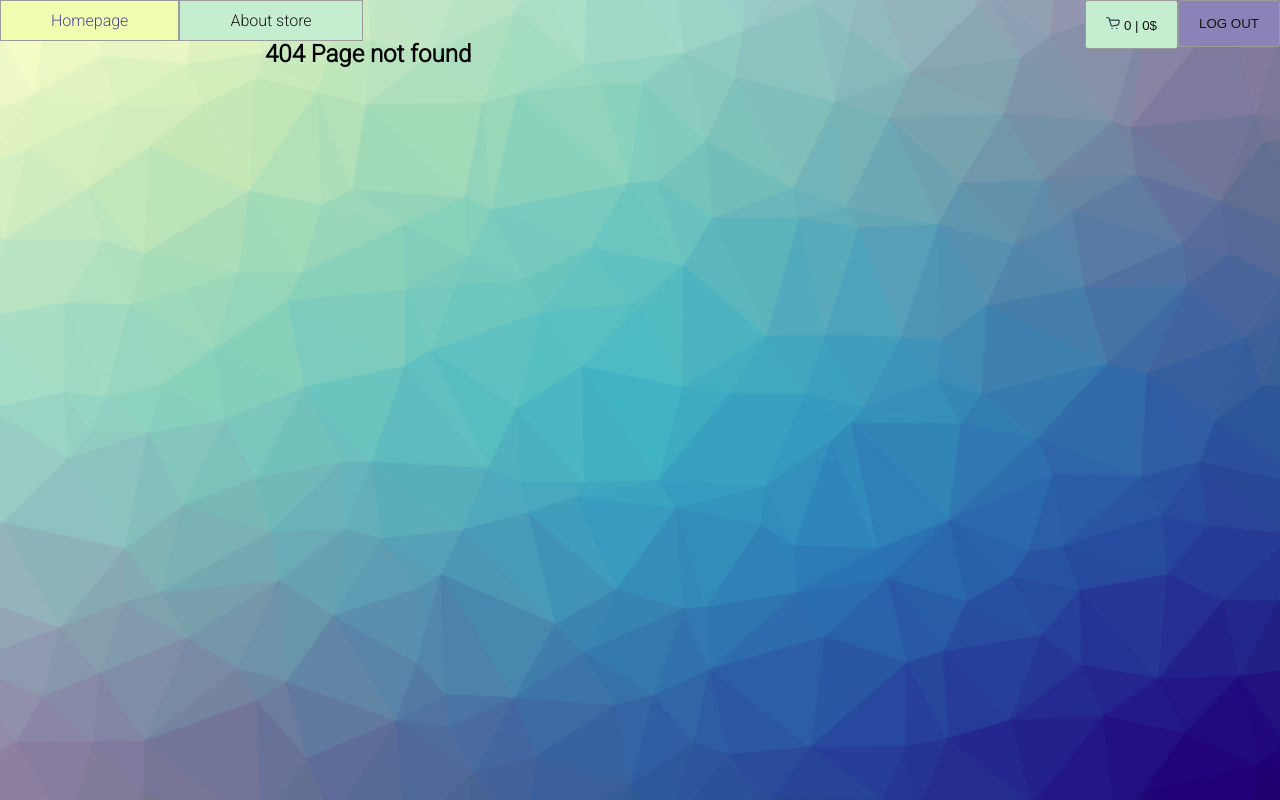
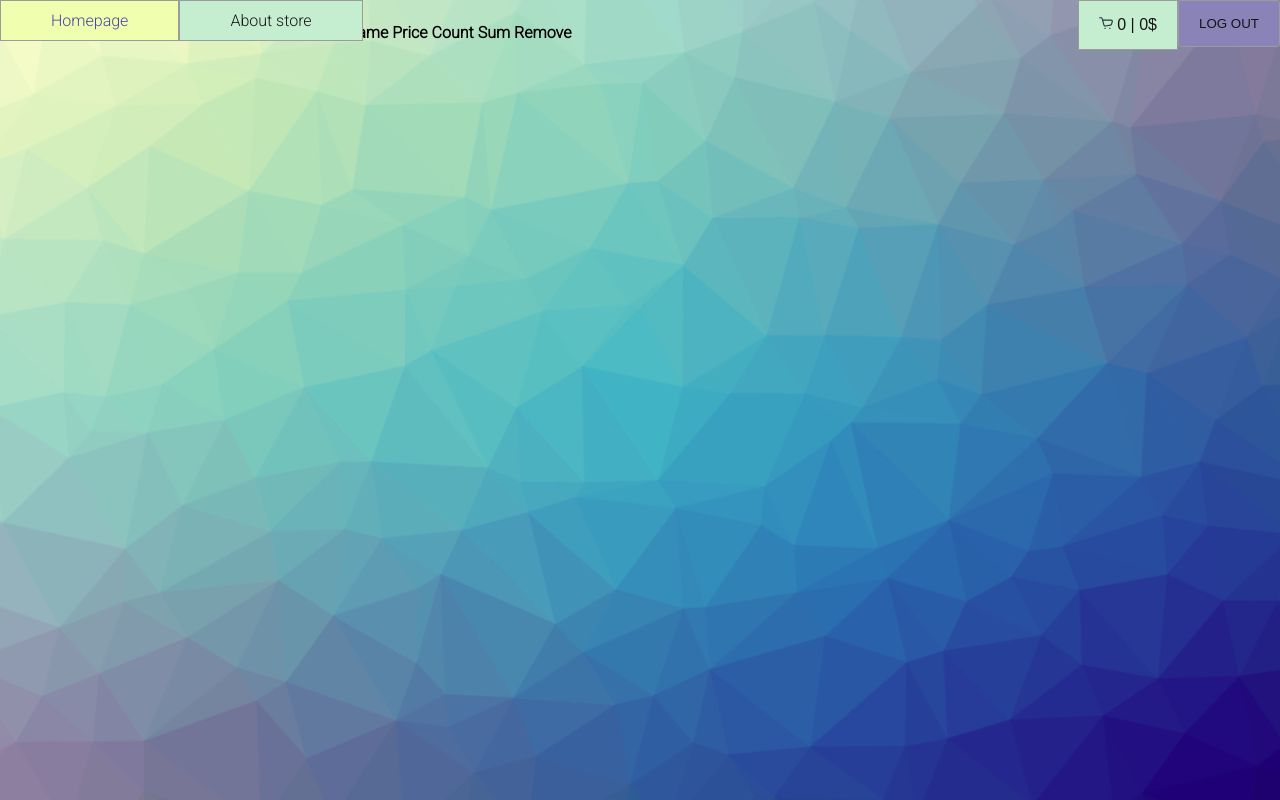
Before and after one commit to shevvss/todoAppAndersen, a React (Create React App) app: page /cart in a window 1280 px wide. Before the commit this address had no page. Built offline with nearby package versions, Linux system fonts and the light colour scheme.

Commit message:
add redux

```diff
--- a/package.json
+++ b/package.json
@@ -9,8 +9,10 @@
     "prop-types": "^15.8.1",
     "react": "^18.1.0",
     "react-dom": "^18.1.0",
+    "react-redux": "^8.0.2",
     "react-router-dom": "^6.3.0",
     "react-scripts": "5.0.1",
+    "redux": "^4.2.0",
     "web-vitals": "^2.1.4"
   },
   "scripts": {
--- a/src/App.js
+++ b/src/App.js
@@ -5,10 +5,10 @@ import Homepage from './Components/Homepage/Homepage';
 import Items from './Components/Items/Items';
 import Header from './Components/Header/Header';
 import './StylesApp.module.css';
+import Cart from './Components/Cart/Cart';
 
 function App() {
   const [loggedIn, setLoggedIn] = useState(true);
-  const [cart, setCart] = useState([]);
 
   const logOut = () => {
     setLoggedIn(false);
@@ -16,14 +16,6 @@ function App() {
 
   const logIn = () => {
     setLoggedIn(true);
-  };
-
-  const addItemToCart = (item, count = 1) => {
-    let items = [];
-    for (let i = 0; i < count; i++) {
-      items.push(item);
-    }
-    setCart([...cart, ...items]);
   };
 
   // const removeItemFromCart = (item) => {
@@ -39,19 +31,12 @@ function App() {
   return (
     <>
       <BrowserRouter>
-        <Header cart={cart} loggedIn={loggedIn} logOut={logOut} logIn={logIn} />
+        <Header loggedIn={loggedIn} logOut={logOut} logIn={logIn} />
         <Routes>
-          <Route
-            path='/index'
-            element={
-              <Homepage loggedIn={loggedIn} addItemToCart={addItemToCart} />
-            }
-          />
+          <Route path='/index' element={<Homepage loggedIn={loggedIn} />} />
           <Route path='/aboutstore' element={<AboutStore />} />
-          <Route
-            path='/descriptionitem/:id'
-            element={<Items addItemToCart={addItemToCart} />}
-          />
+          <Route path='/descriptionitem/:id' element={<Items />} />
+          <Route path='/cart' element={<Cart />} />
           <Route
             path='*'
             element={
--- /dev/null
+++ b/src/Components/Cart/Cart.js
@@ -0,0 +1,35 @@
+import React from 'react';
+import { useSelector } from 'react-redux';
+import { getCart } from '../../store/selectors';
+
+const Cart = () => {
+  const cart = useSelector(getCart);
+  return (
+    <div>
+      <table>
+        <tr>
+          <th>Product ID</th>
+          <th>Name</th>
+          <th>Price</th>
+          <th>Count</th>
+          <th>Sum</th>
+          <th>Remove</th>
+        </tr>
+        {cart.map((item) => {
+          return (
+            <tr>
+              <td>{item.id}</td>
+              <td>{item.title}</td>
+              <td>{item.price}</td>
+              <td></td>
+              <td></td>
+              <td></td>
+            </tr>
+          );
+        })}
+      </table>
+    </div>
+  );
+};
+
+export default Cart;
--- a/src/Components/Header/Header.js
+++ b/src/Components/Header/Header.js
@@ -26,9 +26,9 @@ const Header = (props) => {
             LOG OUT
           </button>
 
-          <button className={styles.cart}>
-            <Order cart={props.cart} />
-          </button>
+          <Link className={styles.cart} to='/cart'>
+            <Order />
+          </Link>
         </>
       ) : (
         <>
--- a/src/Components/Homepage/Homepage.js
+++ b/src/Components/Homepage/Homepage.js
@@ -1,9 +1,11 @@
 import React, { useState, useEffect } from 'react';
 import styles from './StylesHomepage.module.css';
 import { Link } from 'react-router-dom';
+import { useDispatch } from 'react-redux';
 
-const Homepage = ({ loggedIn, addItemToCart }) => {
+const Homepage = ({ loggedIn }) => {
   const [items, setItems] = useState([]);
+  const dispatch = useDispatch();
 
   useEffect(() => {
     fetch('https://api.escuelajs.co/api/v1/products?offset=10&limit=10')
@@ -12,6 +14,10 @@ const Homepage = ({ loggedIn, addItemToCart }) => {
         setItems(items);
       });
   }, []);
+
+  const addItem = (item) => {
+    dispatch({ type: 'addItem', payload: { item: item, count: 1 } });
+  };
 
   return (
     <div>
@@ -34,7 +40,7 @@ const Homepage = ({ loggedIn, addItemToCart }) => {
                     <button
                       className={styles.bttn}
                       onClick={() => {
-                        addItemToCart(item);
+                        addItem(item);
                       }}
                     >
                       Add to cart
--- a/src/Components/Items/Items.js
+++ b/src/Components/Items/Items.js
@@ -1,8 +1,15 @@
 import React, { useState, useEffect } from 'react';
 import styles from './StylesItems.module.css';
 import { useParams } from 'react-router-dom';
+import { useDispatch } from 'react-redux';
 
-const Items = ({ addItemToCart, removeItemFromCart }) => {
+const Items = () => {
+  const dispatch = useDispatch();
+
+  const addItem = (item, countItem) => {
+    dispatch({ type: 'addItem', payload: { item: item, count: countItem } });
+  };
+
   const [item, setItem] = useState({});
   const { id } = useParams();
 
@@ -43,7 +50,7 @@ const Items = ({ addItemToCart, removeItemFromCart }) => {
             <button onClick={incCount}>+</button>
             <button
               onClick={() => {
-                addItemToCart(item, countItem);
+                addItem(item, countItem);
               }}
             >
               Add to cart: {countItem}
--- a/src/Components/Order/Order.js
+++ b/src/Components/Order/Order.js
@@ -1,7 +1,10 @@
 import React from 'react';
+import { useSelector } from 'react-redux';
+import { getCart } from '../../store/selectors';
 import Basket from './basket.svg';
 
-const Order = ({ cart }) => {
+const Order = () => {
+  const cart = useSelector(getCart);
   return (
     <div>
       <img src={Basket} style={{ width: '14px' }} alt='close' />
--- a/src/index.js
+++ b/src/index.js
@@ -1,10 +1,16 @@
 import React from 'react';
 import ReactDOM from 'react-dom/client';
 import App from './App';
+import { Provider } from 'react-redux';
+import store from './store/store';
 
 const root = ReactDOM.createRoot(document.getElementById('root'));
 root.render(
   // <React.StrictMode>
-  <App />
+  <Provider store={store}>
+    {' '}
+    <App />
+  </Provider>
+
   // </React.StrictMode>
 );
--- /dev/null
+++ b/src/store/selectors.js
@@ -0,0 +1 @@
+export const getCart = (state) => state;
--- /dev/null
+++ b/src/store/store.js
@@ -0,0 +1,40 @@
+import { createStore } from 'redux';
+
+const initialState = [];
+
+// const addItemToCart = (state, item, count = 1) => {
+//   let items = [];
+//     for (let i = 0; i < count; i++) {
+//       items.push(item);
+//     }
+//   return [...state, ...items];
+// };
+
+const addItemToCart = (state, item, count = 1) => {
+  debugger;
+
+  let index = state.findIndex((el) => {
+    return el.id === item.id;
+  });
+  if (index === -1) {
+    state.push(item);
+  } else {
+    state[index].count += count;
+  }
+  return state;
+};
+
+function cartReducer(state = initialState, action) {
+  switch (action.type) {
+    case 'addItem':
+      const { item, count } = action.payload;
+      return addItemToCart(state, item, count);
+    case 'removeItem':
+      return state;
+    default:
+      return state;
+  }
+}
+const store = createStore(cartReducer);
+
+export default store;
```
Also changed, not shown: src/Components/Cart/StylesCart.module.css (added), 1 other file (tests, documents, lock files or other folders).
